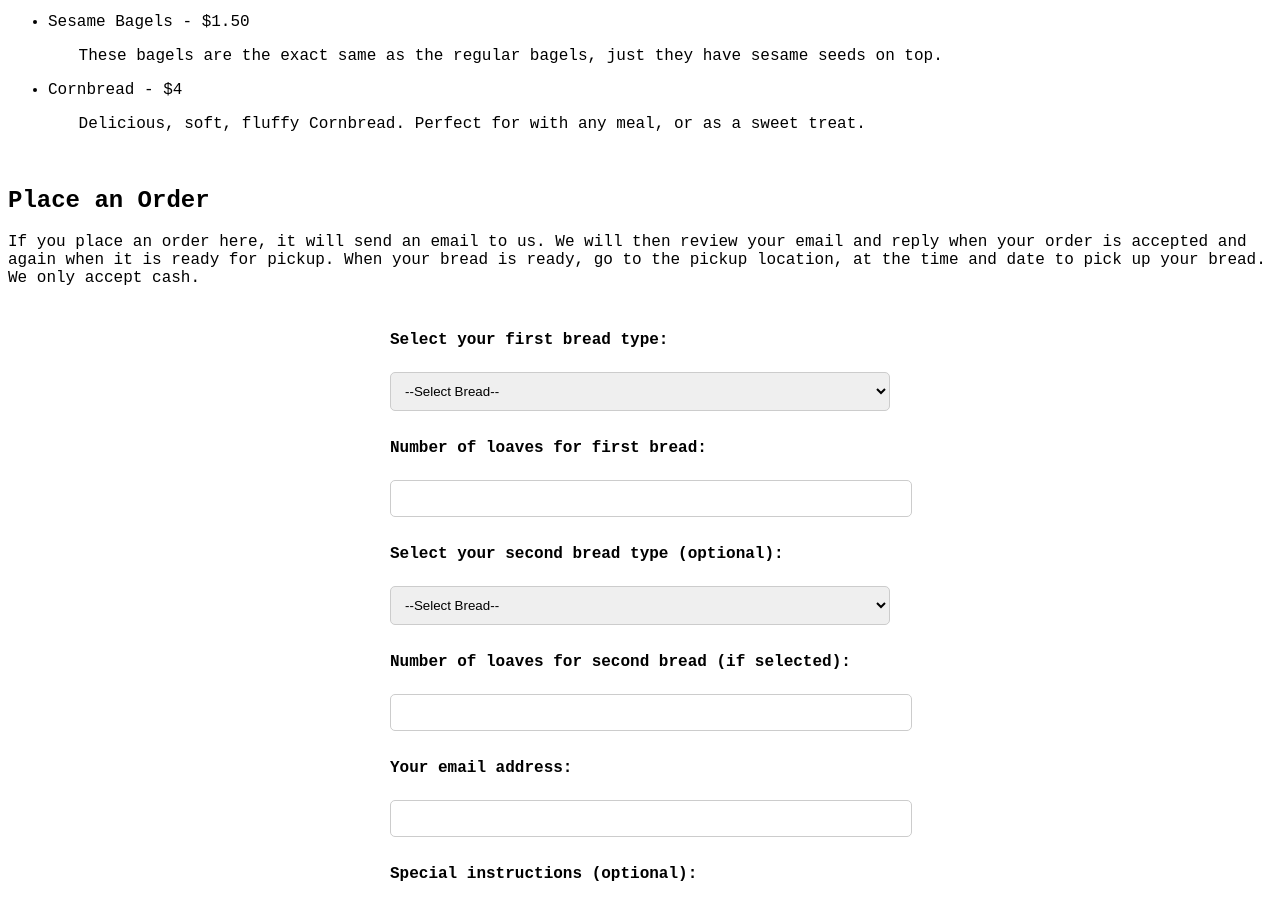
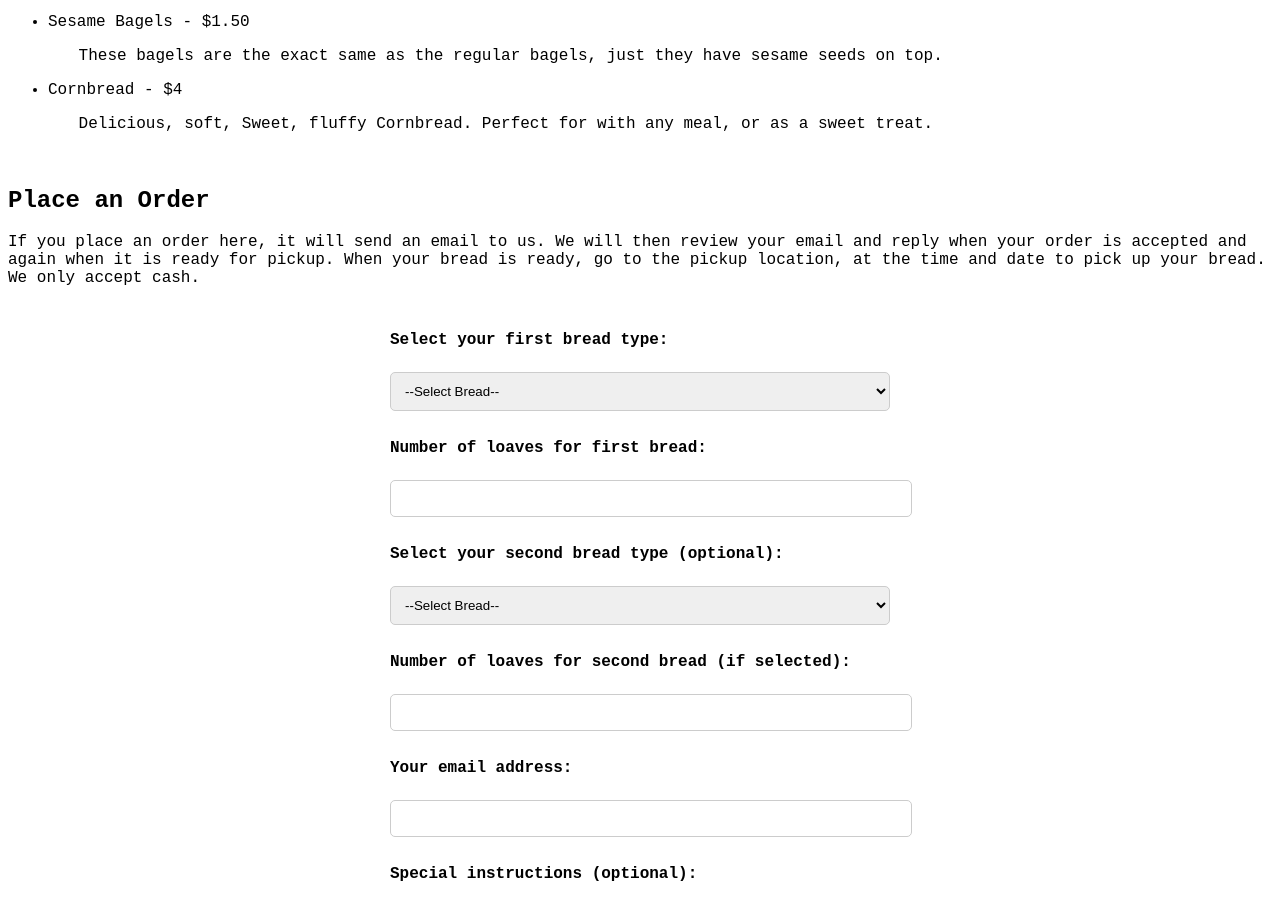
Before and after one commit to BreadInc-hoh/breadsite, a plain HTML site: page index.html in a window 1280 px wide. Shown: the part 1548-2451 px from the top of the page. Drawn offline with nearby package versions, Linux system fonts and the light colour scheme.

Commit message:
Cornbread

```diff
--- a/index.html
+++ b/index.html
@@ -68,7 +68,7 @@
             </p>
             <li>Cornbread - $4</li>
             <p style="text-indent: 2.5%;">
-                Delicious, soft, fluffy Cornbread. Perfect for with any meal,
+                 Delicious, soft, Sweet, fluffy Cornbread. Perfect for with any meal,
                 or as a sweet treat.
             </p>
             <!--<h2 style="color: rgb(255, 0, 0);">Cornbread</h2>-->
```
